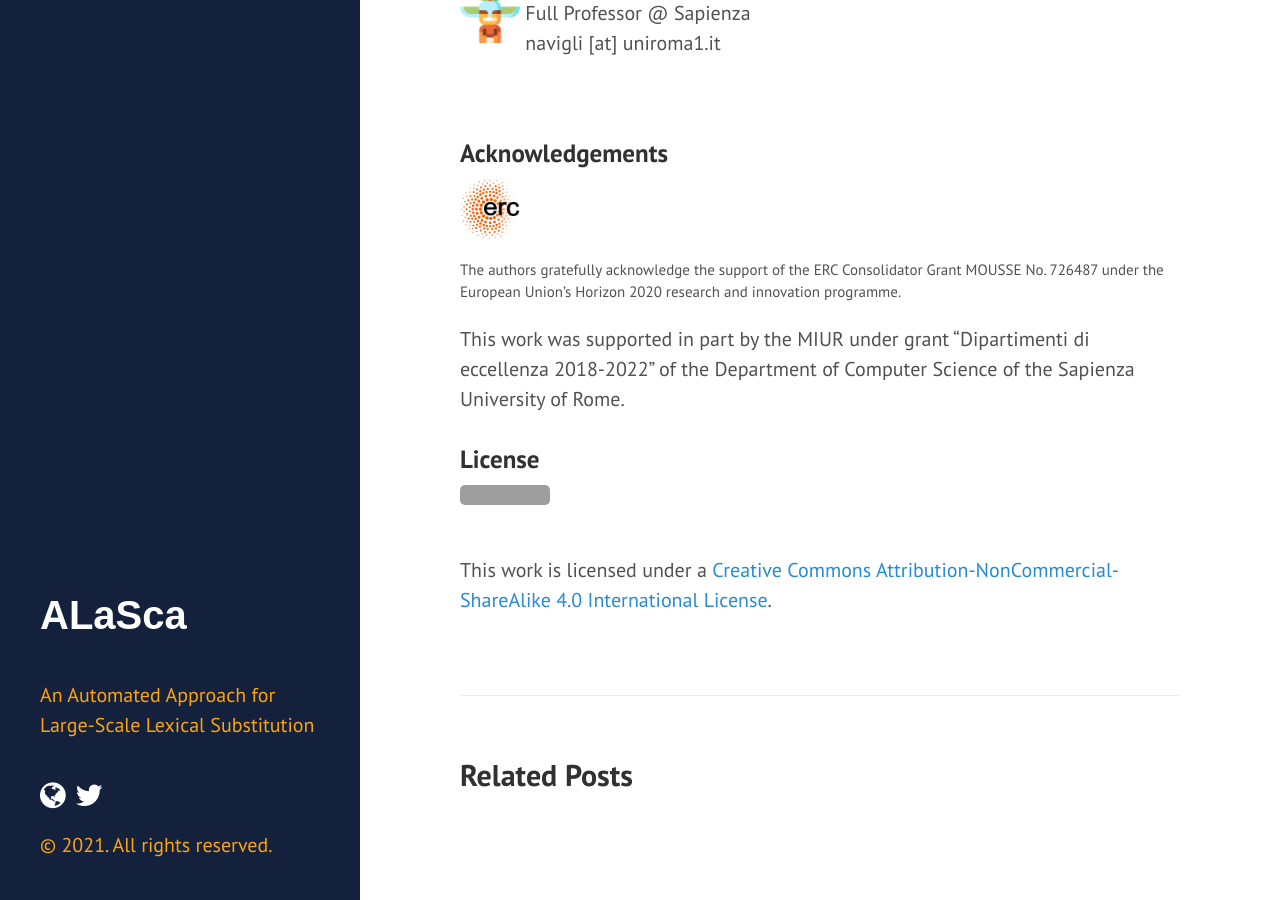
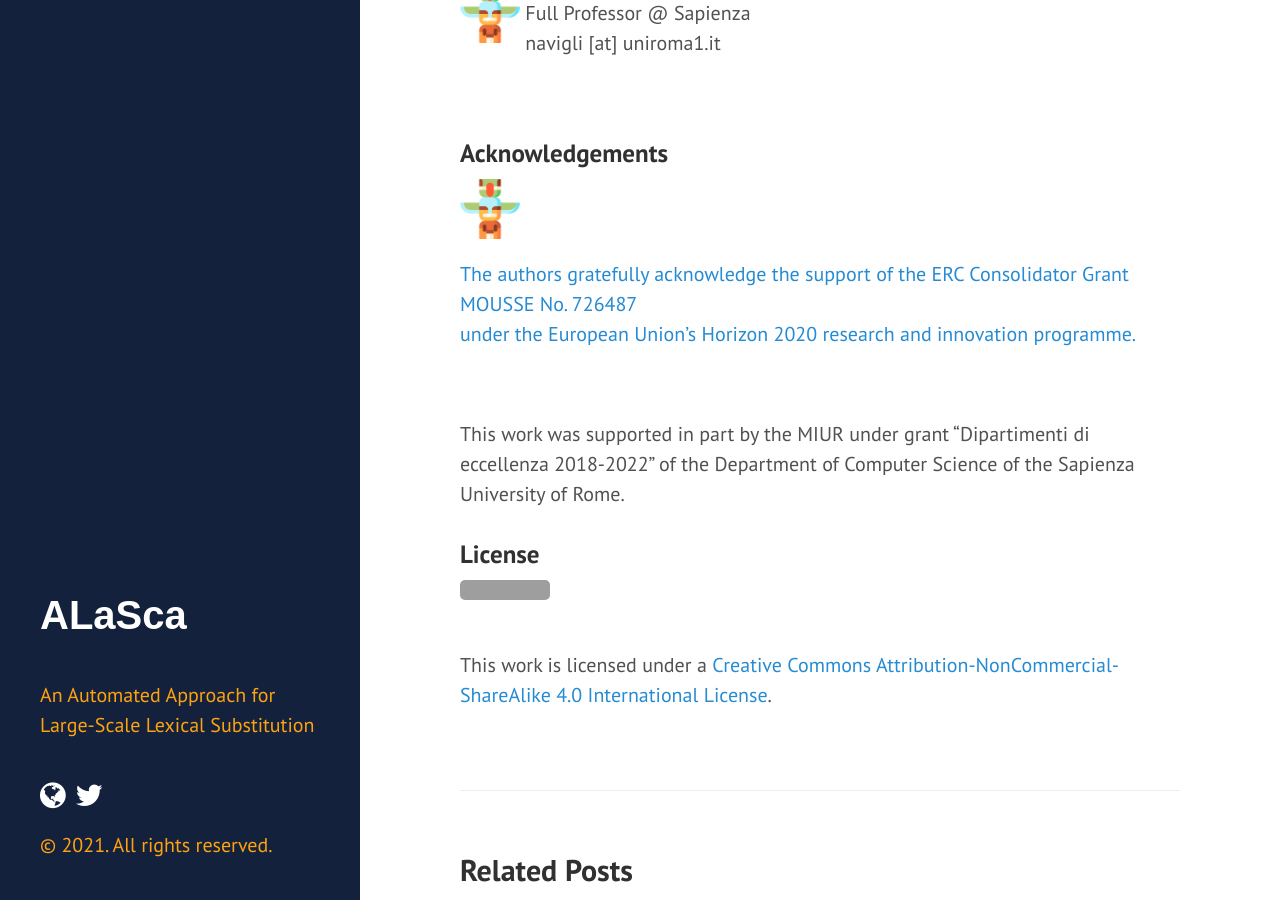
Before and after one commit to caterinaLacerra/ALaSca, a Jekyll site: the page built from docs/_posts/2021-05-24-datasets.md, in a window 1280 px wide and 900 px high, scrolled down 1570 px. Built offline with Jekyll 4.4.1, drawn with Linux system fonts in a browser that asks for light colours; grey boxes are pictures that could not be loaded.

Commit message:
Update 2021-05-24-datasets.md

```diff
--- a/docs/_posts/2021-05-24-datasets.md
+++ b/docs/_posts/2021-05-24-datasets.md
@@ -63,13 +63,17 @@ In the [supplementary material](/docs/assets/supplementary_alasca.pdf) we provid
 
 
 ### Acknowledgements
+
+
 <div  style="display:inline-block;vertical-align:middle;">
-<img class="img" src="https://raw.githubusercontent.com/caterinaLacerra/alasca/master/docs/_images/erc_logo.png" width="60px">
+<img class="img" src="https://raw.githubusercontent.com/caterinaLacerra/alasca/master/docs/_images/totem_prof.png" width="60px">
 </div>
 
-<div style="display:inline-block;vertical-align:middle;font-size:15px;">
-<p>The authors gratefully acknowledge the support of the ERC Consolidator Grant MOUSSE No. 726487 under the European Union’s Horizon 2020 research and innovation programme.</p>
-</div>
+<div style="display:inline-block;vertical-align:middle;">
+  <p class="content-holder">
+  <a>The authors gratefully acknowledge the support of the ERC Consolidator Grant MOUSSE No. 726487 <br/>under the European Union’s Horizon 2020 research and innovation programme.</a><br/>
+</p>
+</div><br/>
 
 
 This work was supported in part by the MIUR under grant “Dipartimenti di eccellenza 2018-2022” of the Department of Computer Science of the Sapienza University of Rome.
```
